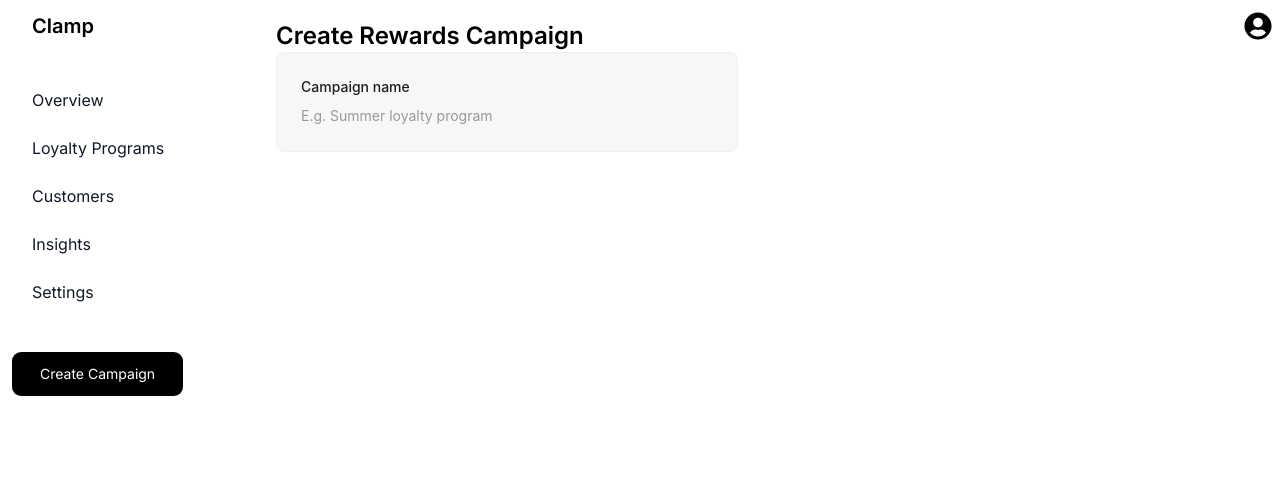
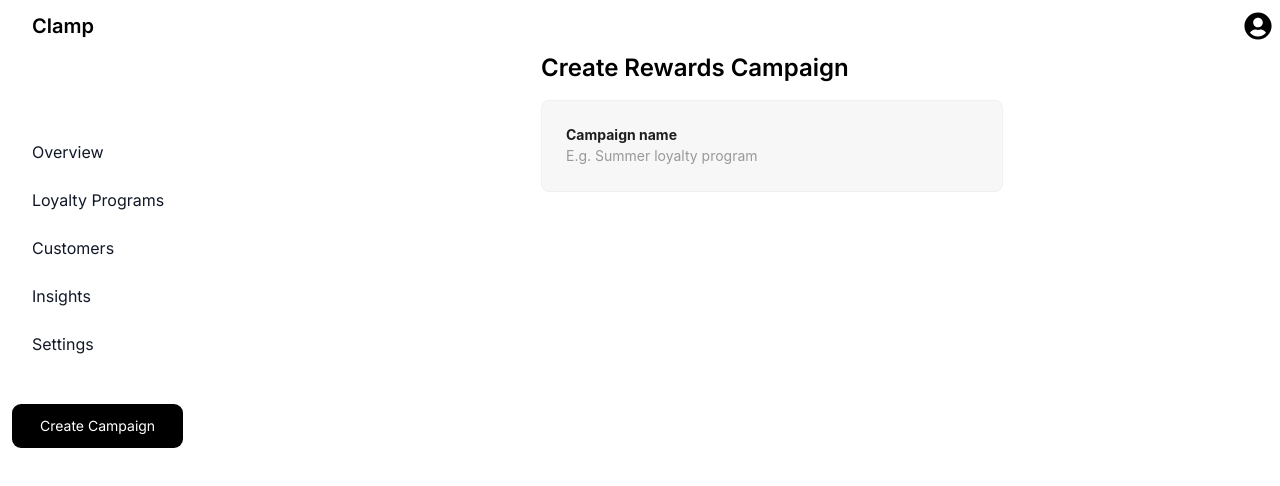
Before and after one commit to unegbuclinton/clamp-landing-page, a Next.js app: page /createCampaign in a window 1280 px wide. Shown: the top 486 px of the page. Built offline with nearby package versions, Linux system fonts and the light colour scheme.

Commit message:
Implement the dashboard layout to match design

```diff
--- a/src/components/layouts/dashboardLayout/index.tsx
+++ b/src/components/layouts/dashboardLayout/index.tsx
@@ -9,7 +9,7 @@ const DashboardLayout: React.FC<dashboardLayoutProps> = ({ children }) => {
       <Navbar />
       <div className=" flex gap-5 pr-3 ">
         <Sidebar />
-        <div className="overflow-auto w-full pt-5">{children}</div>
+        <div className="overflow-auto w-full ">{children}</div>
       </div>
     </div>
   );
--- a/src/components/molecules/Navbar/index.tsx.tsx
+++ b/src/components/molecules/Navbar/index.tsx.tsx
@@ -14,7 +14,7 @@ const Navbar = () => {
   const showMenuBar = "-translate-x-[70%] duration-200";
   const hideMenueBar = "-translate-x-[200%] duration-200";
   return (
-    <div className="fixed top-0  w-full py-1">
+    <div className="w-full py-1">
       <nav className=" border-gray-200 px-2 ">
         <div className="flex flex-wrap items-center justify-between">
           <a href="#" className="font-semibold p-2 ml-4 text-xl">
@@ -23,7 +23,6 @@ const Navbar = () => {
           <div className="flex md:order-2">
             <div className="flex gap-2 items-center cursor-pointer">
               <FaUserCircle size={28} />
-              {/* <BiDownArrow size={15} /> */}
             </div>
             <div className="mt-1 lg:hidden ml-3" onClick={toggleMenu}>
               {open ? (
--- a/src/components/molecules/Sidebar/index.tsx
+++ b/src/components/molecules/Sidebar/index.tsx
@@ -4,7 +4,7 @@ import SideBarItems from "./SideBarItems";
 
 const Sidebar = () => {
   return (
-    <div className="relative h-full mt-[4rem] shadow-xl">
+    <div className="relative h-full mt-[4rem] shadow-xl bg-white">
       <div className=" max-w-2xl mx-auto hidden lg:block">
         <aside className="w-64" aria-label="Sidebar">
           <div className=" h-screen px-3 py-4 overflow-y-auto rounded dark:bg-gray-800">
--- a/src/components/molecules/campaignCard/index.tsx
+++ b/src/components/molecules/campaignCard/index.tsx
@@ -5,15 +5,17 @@ import { campaigncardProps } from "./types";
 const CampaignCard: React.FC<campaigncardProps> = ({
   children,
   label,
+  subText,
   description,
 }) => {
   return (
     <div className="mb-8">
       <p className="text-xs text-dim-grey pb-4">{label}</p>
-      <Card className="max-w-[462px] bg-seasalt mb-4">
+      <Card className="w-[462px] bg-seasalt mb-4">
         <p className="font-bold text-sm">{description}</p>
+        <p className="text-battle-grey">{subText}</p>
+        {children}
       </Card>
-      {children}
     </div>
   );
 };
--- a/src/components/molecules/campaignCard/types.tsx
+++ b/src/components/molecules/campaignCard/types.tsx
@@ -4,4 +4,5 @@ export interface campaigncardProps {
   label?: string;
   description?: string;
   children?: ReactNode;
+  subText?: string;
 }
--- a/src/pages/createCampaign/createCampaignStep2/index.tsx
+++ b/src/pages/createCampaign/createCampaignStep2/index.tsx
@@ -7,7 +7,8 @@ import React from "react";
 const CreateCampaignTwo = () => {
   return (
     <DashboardLayout>
-      <div className="w-full">
+      <div className="flex justify-center w-full">
+        <div>
           <h1 className="text-2xl font-semibold mb-16">
             Create Rewards Campaign
           </h1>
@@ -23,6 +24,7 @@ const CreateCampaignTwo = () => {
             description="Points needed to redeemed reward"
           ></CampaignCard>
         </div>
+      </div>
     </DashboardLayout>
   );
 };
--- a/src/pages/createCampaign/index.tsx
+++ b/src/pages/createCampaign/index.tsx
@@ -1,16 +1,23 @@
 import DashboardLayout from "@/components/layouts/dashboardLayout";
+import CampaignCard from "@/components/molecules/campaignCard";
 import { Card } from "antd";
 import React from "react";
 
 const CreateCampaign = () => {
   return (
     <DashboardLayout>
-      <div className="w-full">
-        <h1 className="text-2xl font-semibold">Create Rewards Campaign</h1>
-        <Card className="bg-seasalt max-w-[462px]">
-          <p className="text-sm font-medium mb-2">Campaign name</p>
-          <p className="text-battle-grey">E.g. Summer loyalty program</p>
-        </Card>
+      <div className="flex w-full justify-center">
+        <div>
+          <h1 className="text-2xl font-semibold">Create Rewards Campaign</h1>
+          <CampaignCard
+            description="Campaign name"
+            subText="E.g. Summer loyalty program"
+          />
+          <>
+            {/* <p className="text-sm font-medium mb-2"></p> */}
+            {/* <p className=""></p> */}
+          </>
+        </div>
       </div>
     </DashboardLayout>
   );
```
Lines whose indentation alone changed are shown as unchanged.
